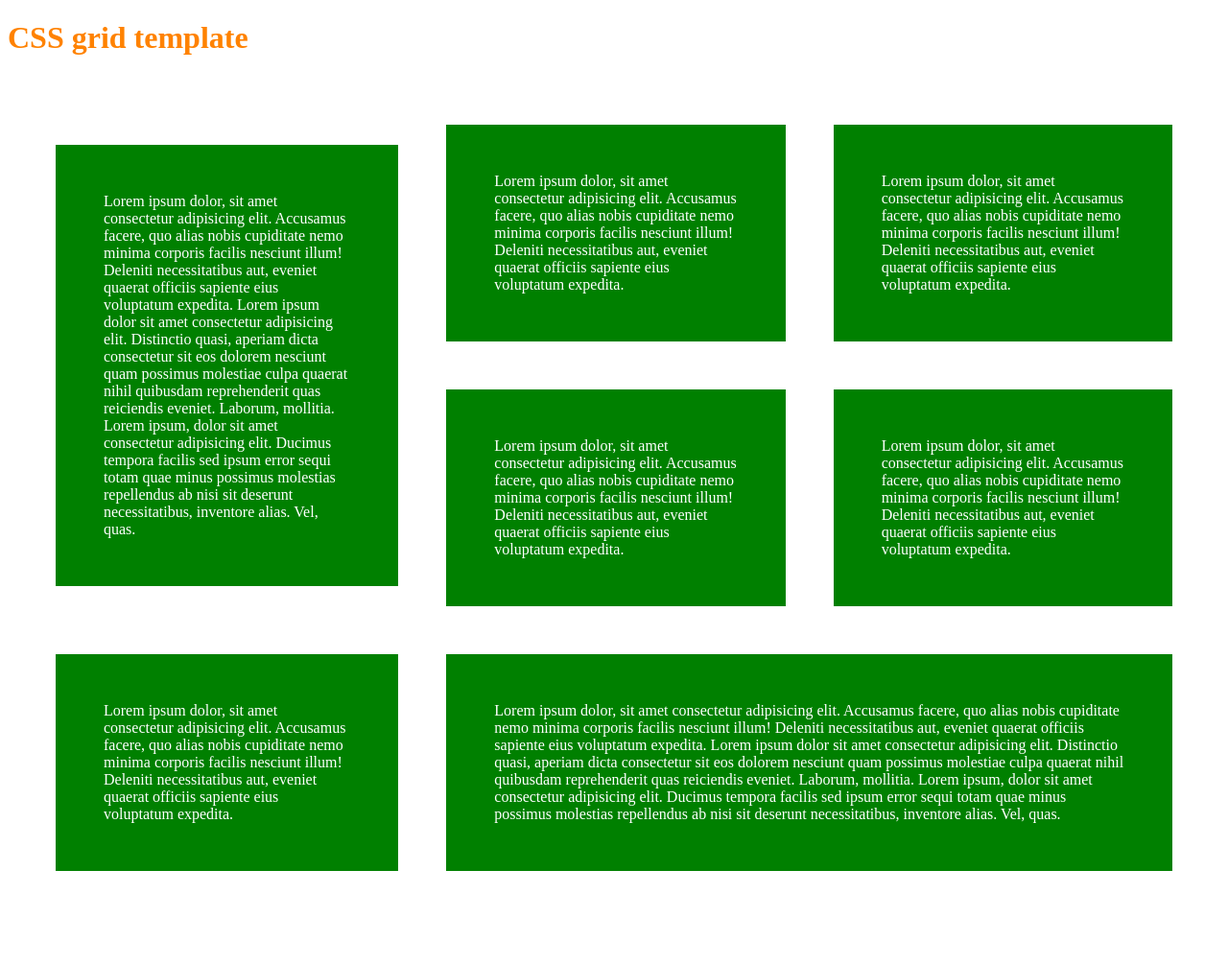
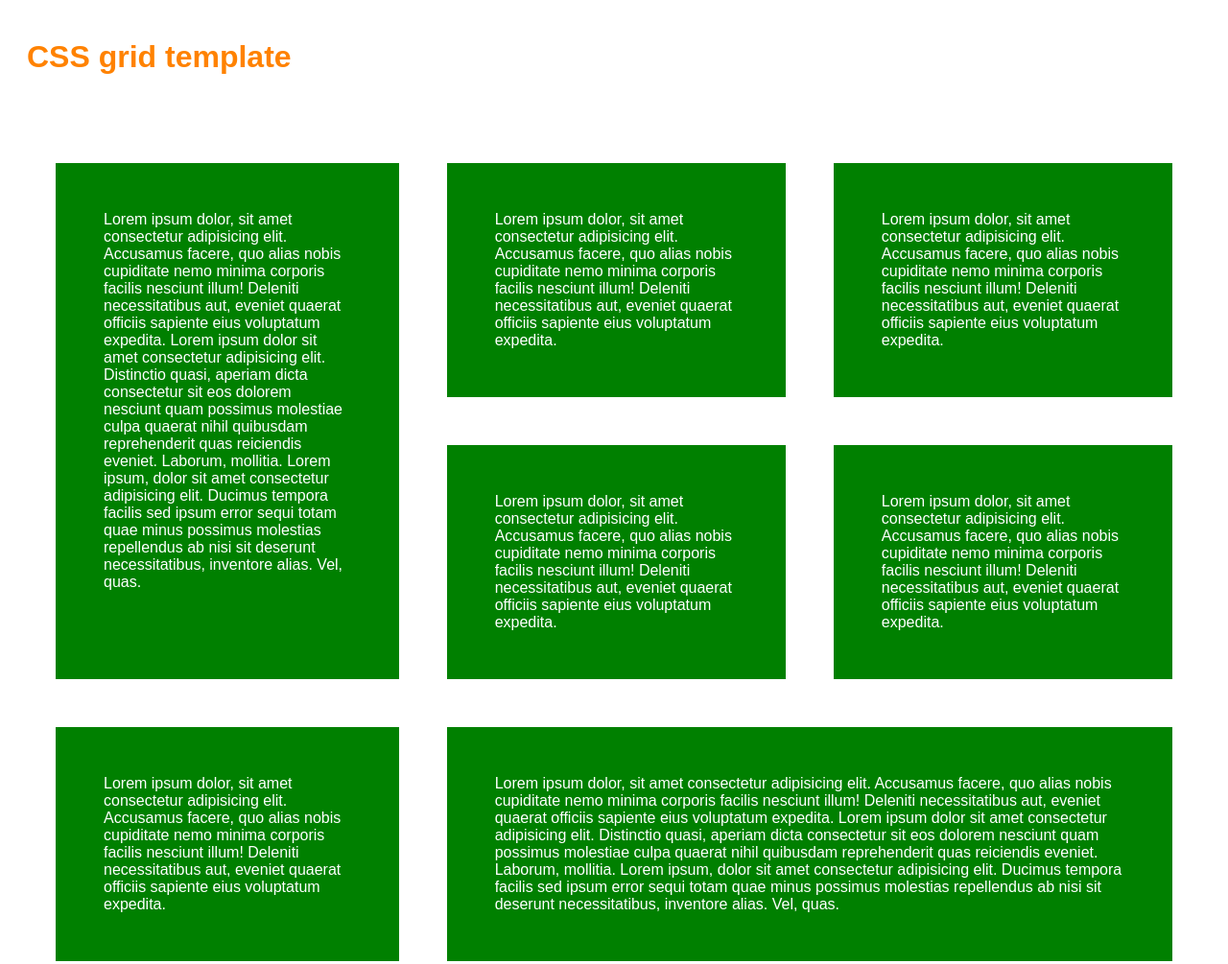
Before and after one commit to japospisil/japospisil-wba-grid-1, a plain HTML site: page wba-grid-1/index.html in a window 1280 px wide. Shown: the whole page at 96% size. Before the commit the page ends 966 px from the top, so only its background shows below. Drawn offline with Linux system fonts and the light colour scheme.

Commit message:
styles.css

```diff
--- a/wba-grid-1/styles.css
+++ b/wba-grid-1/styles.css
@@ -1,5 +1,7 @@
 .header{
 color: rgb(255, 130, 0);
+font-family: Arial, Helvetica, sans-serif;
+padding: 20px;
 }
 
 .grid{
@@ -11,7 +13,7 @@ grid-template-areas:
 "text0  text3   text4"
 "text5  text6   text6";
 gap: 50px 50px;
-align-items: center;
+font-family: Arial, Helvetica, sans-serif;
 }
 
 .text0{
```
